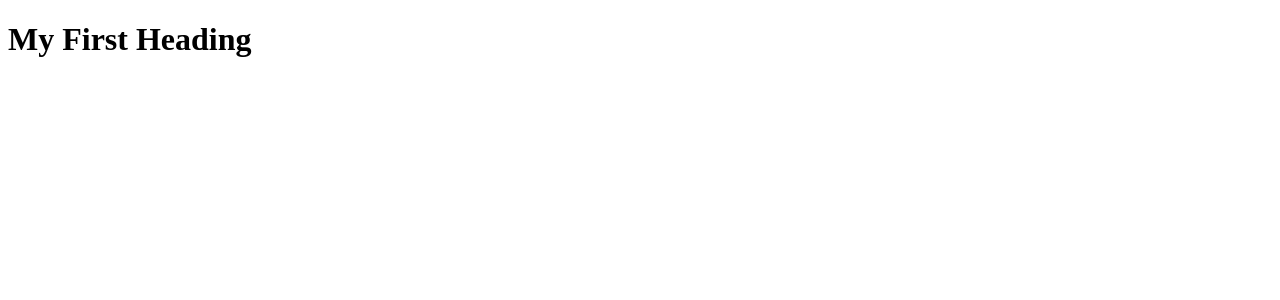
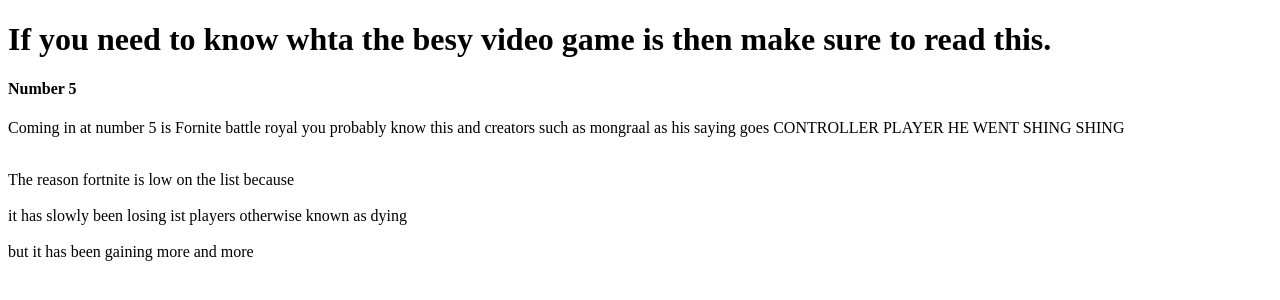
Before and after one commit to Owaiis/mywebpage, a plain HTML site: page index.html in a window 1280 px wide. Drawn offline with Linux system fonts and the light colour scheme.

Commit message:
Update index.html

```diff
--- a/index.html
+++ b/index.html
@@ -5,8 +5,12 @@
 </head>
 <body>
 
-<h1>My First Heading</h1>
-<p></p>
-
+<h1>If you need to know whta the besy video game is then make sure to read this.</h1>
+<h4>Number 5</h4>
+<p>Coming in at number 5 is
+ Fornite battle royal you probably know this and creators such as mongraal as his saying goes CONTROLLER PLAYER HE WENT SHING SHING</p>
+  <br>The reason fortnite is low on the list because</br>
+  <br>it has slowly been losing ist players otherwise known as dying</br>
+<br>but it has been gaining more and more
 </body>
 </html>
```
